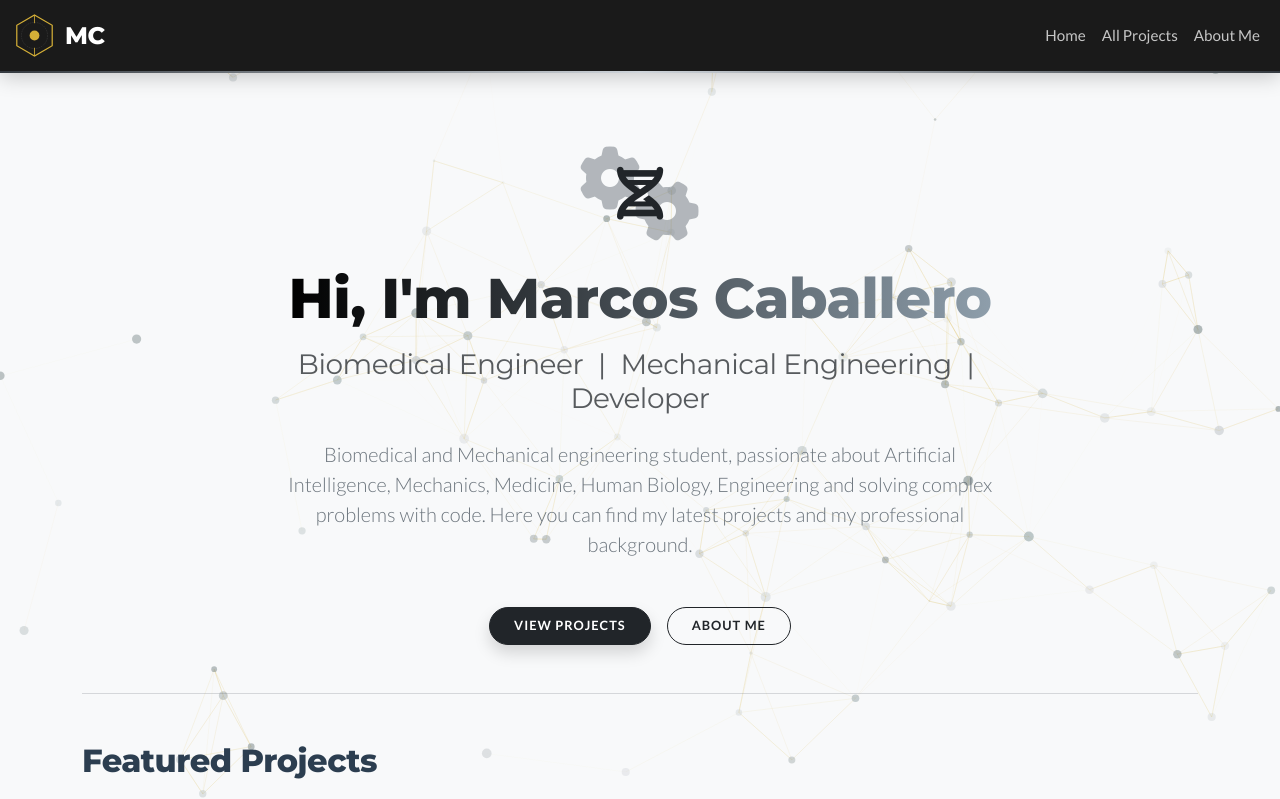
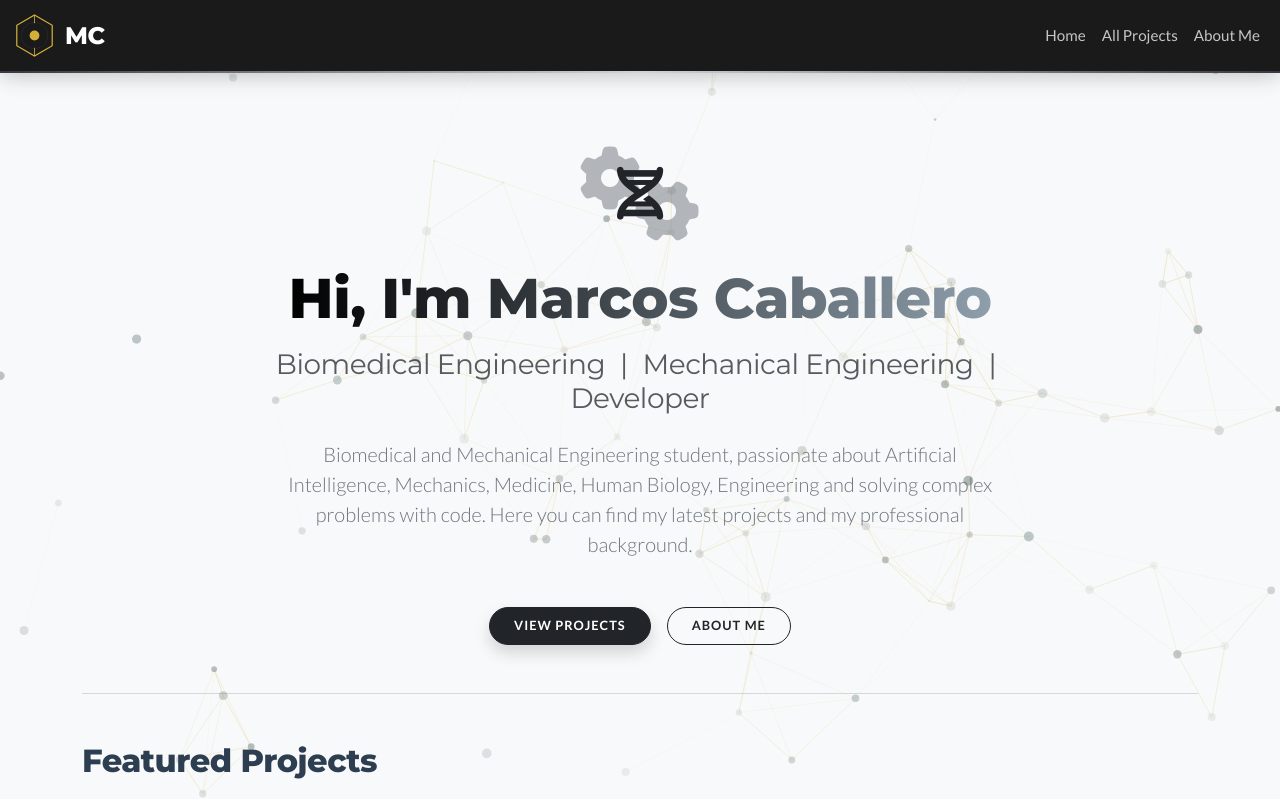
Before and after one commit to marcos-caballeronieto/my-web-portfolio, a Django app: page / in a window 1280 px wide. Shown: the top 799 px of the page. Run offline with Django 5.2, Linux system fonts and the light colour scheme; data that the repository does not hold is empty; some libraries are stand-ins or nearby versions.

Commit message:
fix: Small writting corrections

```diff
--- a/portfolio/templates/about.html
+++ b/portfolio/templates/about.html
@@ -23,7 +23,7 @@
                     <div id="english-content">
                         <h1 class="mb-4 fw-bold">About Me</h1>
 
-                        <p class="lead">I am a 19-year-old student with a strong passion for artificial intelligence, programming, mechanical engineering and biomedical engineering. Through self-driven learning and practical experience, I've developed skills in Python (intermediate), SQL, and TensorFlow, AutoCAD and others, as well as skills acquired through my university studies.</p>
+                        <p class="lead">I am a 19-year-old student with a strong passion for Artificial Intelligence, programming, mechanical engineering and biomedical engineering. Through self-driven learning and practical experience, I've developed skills in Python (intermediate), SQL, TensorFlow, AutoCAD and others, as well as skills acquired through my university studies.</p>
                         <p class="lead">I am currently studying Biomedical and Mechanical Engineering while working as an AI Corrector and Prompt Engineer, focusing on reviewing and improving AI-generated content. My curiosity and problem-solving mindset make me a great fit for roles related to AI, data, and software development.</p>
                         <hr class="my-4">
 
@@ -135,7 +135,7 @@
                         <div class="mb-5 border-start border-4 border-danger ps-3">
                             <div class="d-flex justify-content-between align-items-baseline">
                                 <h5 class="fw-bold text-danger mb-1">Bachelor's Degree in Mechanical Engineering</h5>
-                                <span class="badge bg-danger">2024 - Present</span>
+                                <span class="badge bg-danger">2025 - Present</span>
                             </div>
                             <p class="text-muted fw-bold mb-2">UNED (National Distance Education University)</p>
 
--- a/portfolio/templates/home.html
+++ b/portfolio/templates/home.html
@@ -17,11 +17,11 @@
         </h1>
 
         <h3 class="text-muted fw-light mb-4 animate-up delay-3">
-            Biomedical Engineer <span class="mx-2">|</span> Mechanical Engineering <span class="mx-2">|</span> Developer
+            Biomedical Engineering <span class="mx-2">|</span> Mechanical Engineering <span class="mx-2">|</span> Developer
         </h3>
 
         <p class="lead text-secondary mb-5 animate-up delay-3">
-            Biomedical and Mechanical engineering student, passionate about Artificial Intelligence, Mechanics, Medicine, Human Biology, Engineering and solving complex problems with code.
+            Biomedical and Mechanical Engineering student, passionate about Artificial Intelligence, Mechanics, Medicine, Human Biology, Engineering and solving complex problems with code.
             Here you can find my latest projects and my professional background.
         </p>
 
```
